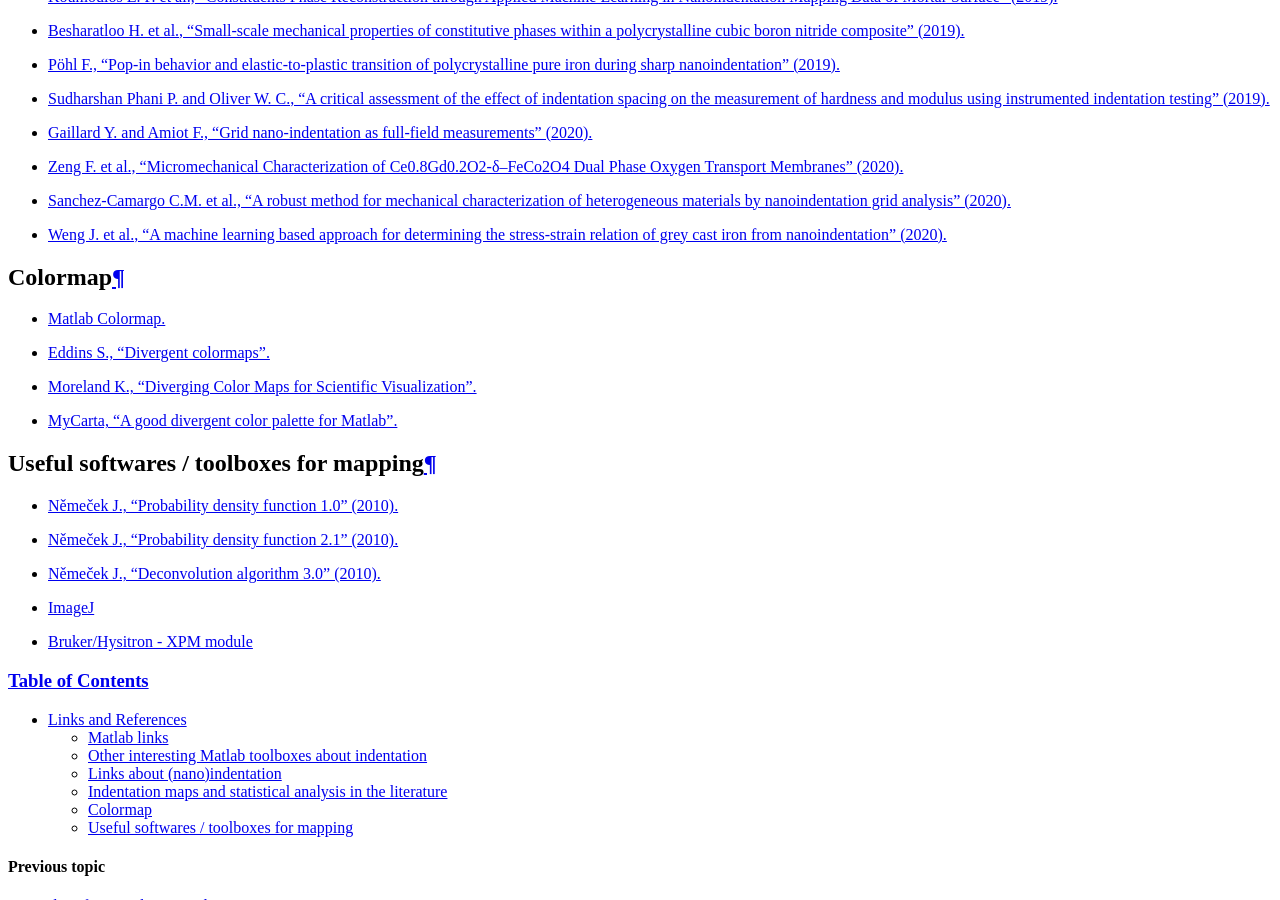
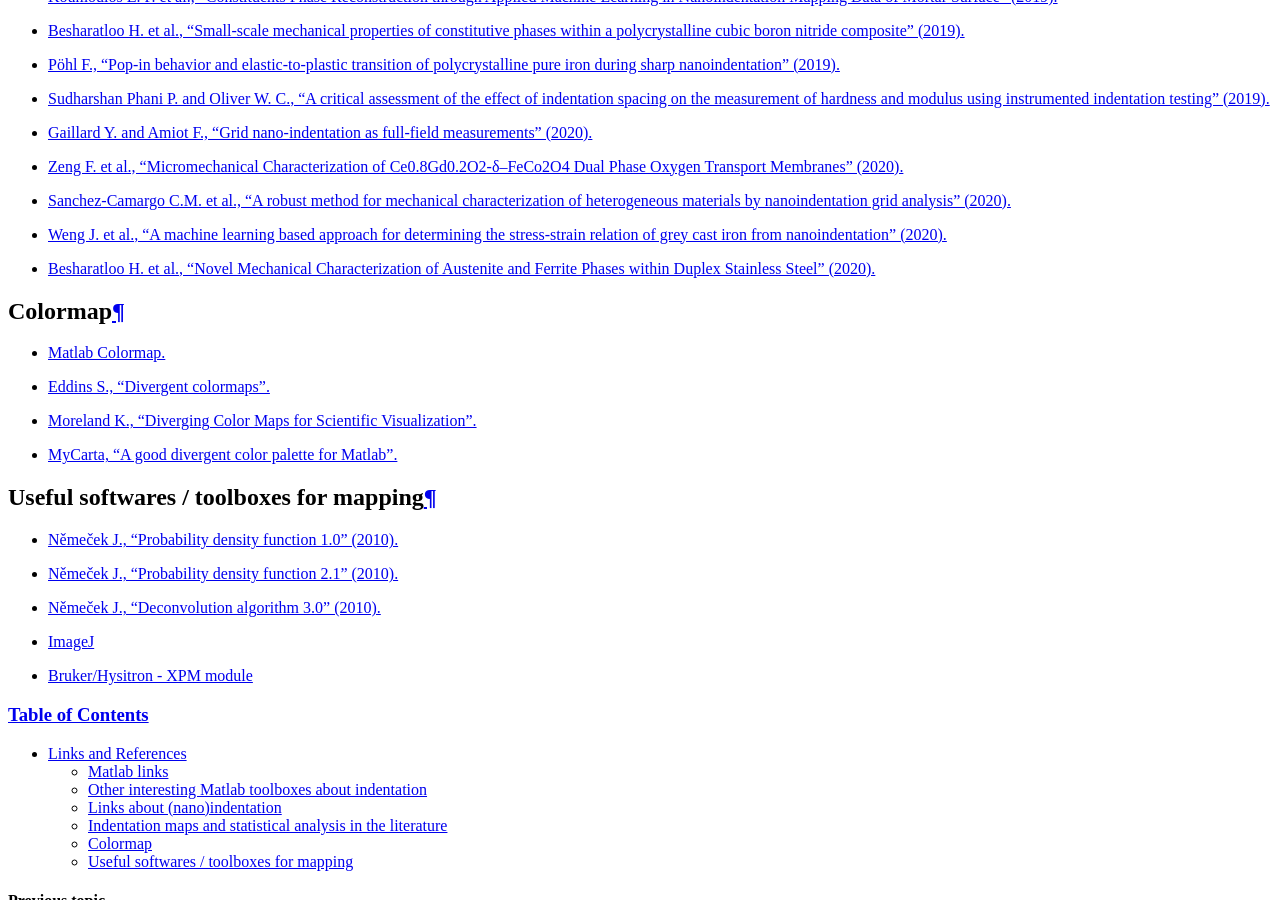
Before and after one commit to DavidMercier/TriDiMap, a Sphinx documentation site: the page built from doc/links_ref.rst, in a window 1280 px wide and 900 px high, scrolled down 2282 px. Built offline with Sphinx 7.4.7, drawn with Linux system fonts in a browser that asks for light colours; comment, search, counter and statistics services are not loaded.

Commit message:
Update links_ref.rst

```diff
--- a/doc/links_ref.rst
+++ b/doc/links_ref.rst
@@ -76,6 +76,7 @@ Indentation maps and statistical analysis in the literature
 * `Zeng F. et al., "Micromechanical Characterization of Ce0.8Gd0.2O2‐δ–FeCo2O4 Dual Phase Oxygen Transport Membranes" (2020). <https://doi.org/10.1002/adem.201901558>`_
 * `Sanchez-Camargo C.M. et al., "A robust method for mechanical characterization of heterogeneous materials by nanoindentation grid analysis" (2020). <https://doi.org/10.1016/j.matdes.2020.108908>`_
 * `Weng J. et al., "A machine learning based approach for determining the stress-strain relation of grey cast iron from nanoindentation" (2020). <https://doi.org/10.1016/j.mechmat.2020.103522>`_
+* `Besharatloo H. et al., "Novel Mechanical Characterization of Austenite and Ferrite Phases within Duplex Stainless Steel" (2020). <https://doi.org/10.3390/met10101352>`_
 
 Colormap
 ############################################
```
